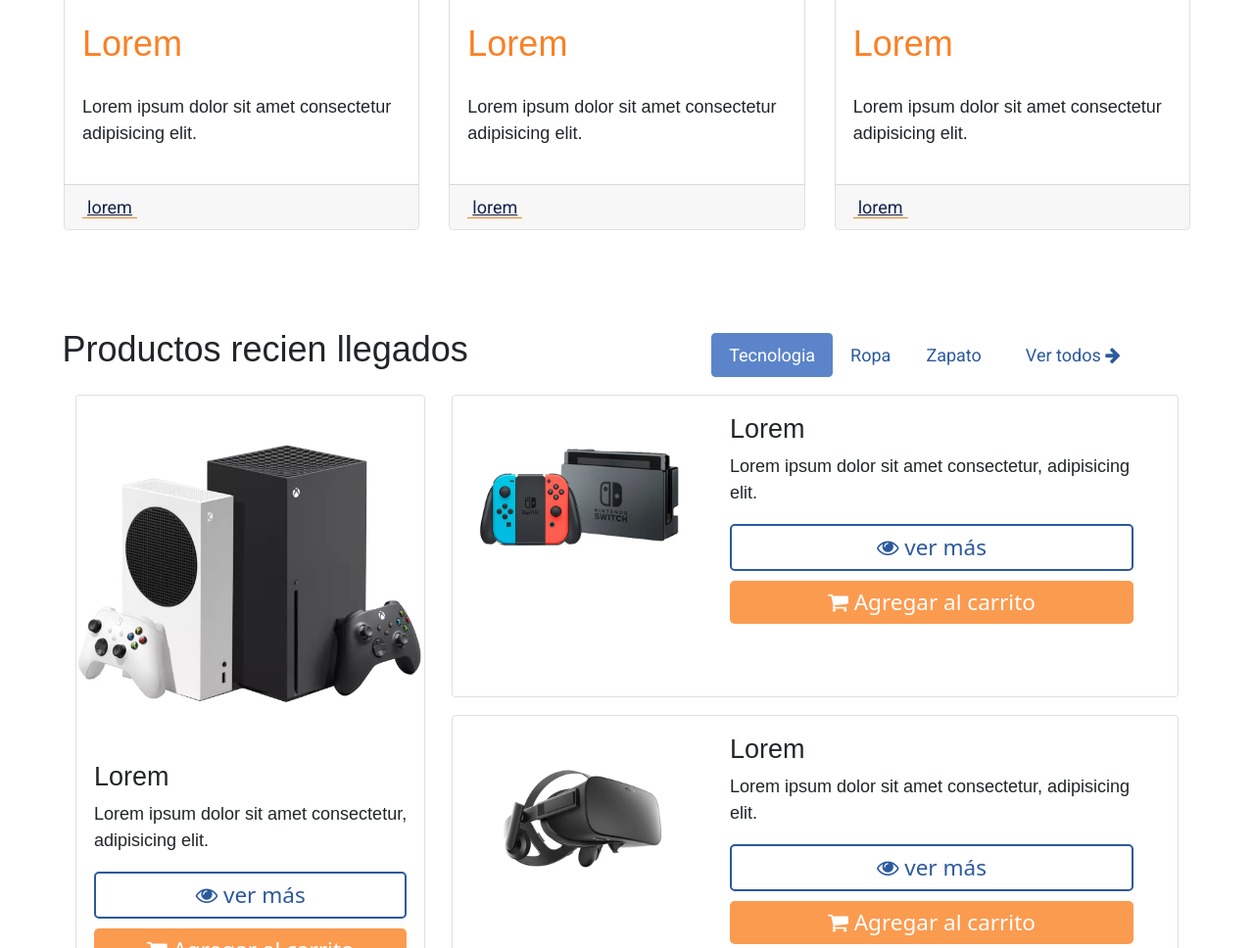
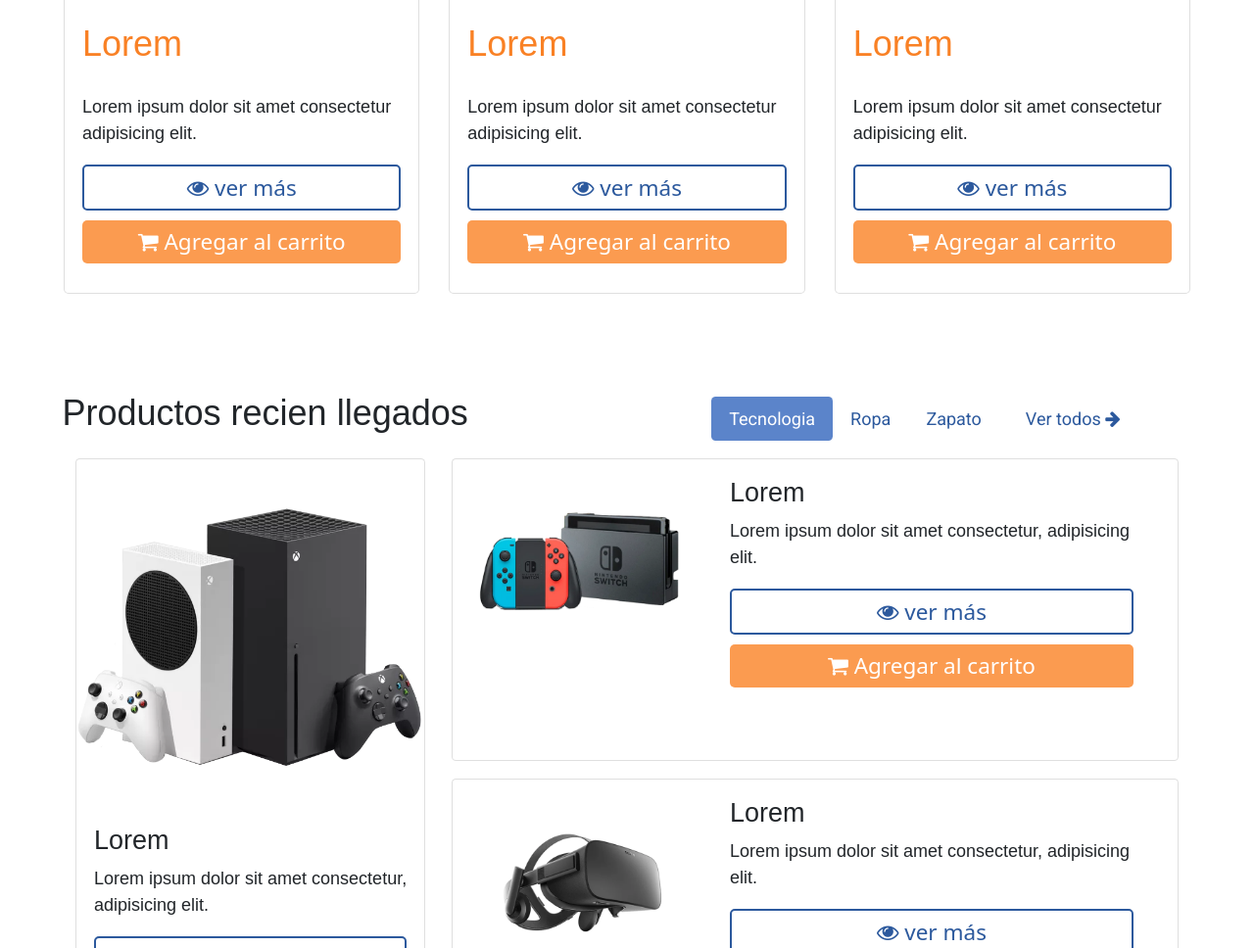
Before and after one commit to jlmartinezc/ch-ecommerce, a website: page index.html in a window 1280 px wide. Shown: the part 1729-2697 px from the top of the page at 98% size. Drawn offline with nearby package versions, Linux system fonts and the light colour scheme; a web font is replaced by a local one.

Commit message:
Modificacion en el index en la seccion de ofertas top

```diff
--- a/index.html
+++ b/index.html
@@ -178,9 +178,14 @@
                             <div class="card-body">
                                 <h2>Lorem</h2>
                                 <p>Lorem ipsum dolor sit amet consectetur adipisicing elit.</p>
-                            </div>
-                            <div class="card-footer">
-                                <a href="#">lorem</a>
+                                <button type="button" class="btn btn-lg btn-block see-more">
+                                    <i class="fa fa-eye"></i>
+                                    ver más
+                                </button>
+                                <button type="button" class="btn btn-lg btn-block buy">
+                                    <i class="fa fa-shopping-cart"></i>
+                                    Agregar al carrito
+                                </button>
                             </div>
                         </div>
                         <div class="card">
@@ -190,9 +195,14 @@
                             <div class="card-body">
                                 <h2>Lorem</h2>
                                 <p>Lorem ipsum dolor sit amet consectetur adipisicing elit. </p>
-                            </div>
-                            <div class="card-footer">
-                                <a href="#">lorem</a>
+                                <button type="button" class="btn btn-lg btn-block see-more">
+                                    <i class="fa fa-eye"></i>
+                                    ver más
+                                </button>
+                                <button type="button" class="btn btn-lg btn-block buy">
+                                    <i class="fa fa-shopping-cart"></i>
+                                    Agregar al carrito
+                                </button>
                             </div>
                         </div>
                         <div class="card">
@@ -202,9 +212,14 @@
                             <div class="card-body">
                                 <h2>Lorem</h2>
                                 <p>Lorem ipsum dolor sit amet consectetur adipisicing elit. </p>
-                            </div>
-                            <div class="card-footer">
-                                <a href="#">lorem</a>
+                                <button type="button" class="btn btn-lg btn-block see-more">
+                                    <i class="fa fa-eye"></i>
+                                    ver más
+                                </button>
+                                <button type="button" class="btn btn-lg btn-block buy">
+                                    <i class="fa fa-shopping-cart"></i>
+                                    Agregar al carrito
+                                </button>
                             </div>
                         </div>
                     </div>
--- a/src/scss/pages/_index.scss
+++ b/src/scss/pages/_index.scss
@@ -282,6 +282,22 @@
 
                     .card-body {
                         padding-block: 20px;
+
+                        button {
+                            @extend %button
+                        }
+
+                        .buy {
+                            border: none;
+                            color: nth($colors, 2);
+                            background: $sixth-color;
+                        }
+
+                        .see-more {
+                            background: none;
+                            color: $third-color;
+                            border: 2px $third-color solid;
+                        }
 
                         h2 {
                             padding-block: 20px;
```
Also changed, not shown: src/css/style.css, 1 other file.
